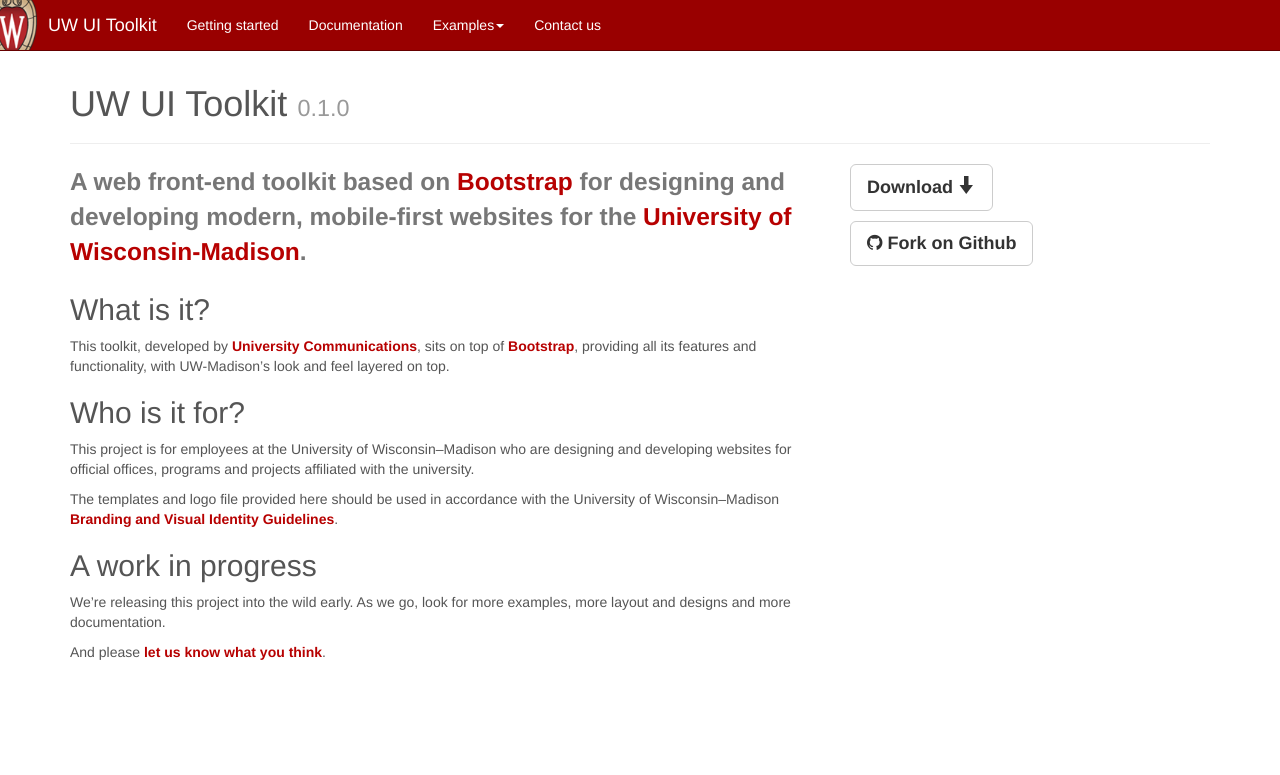
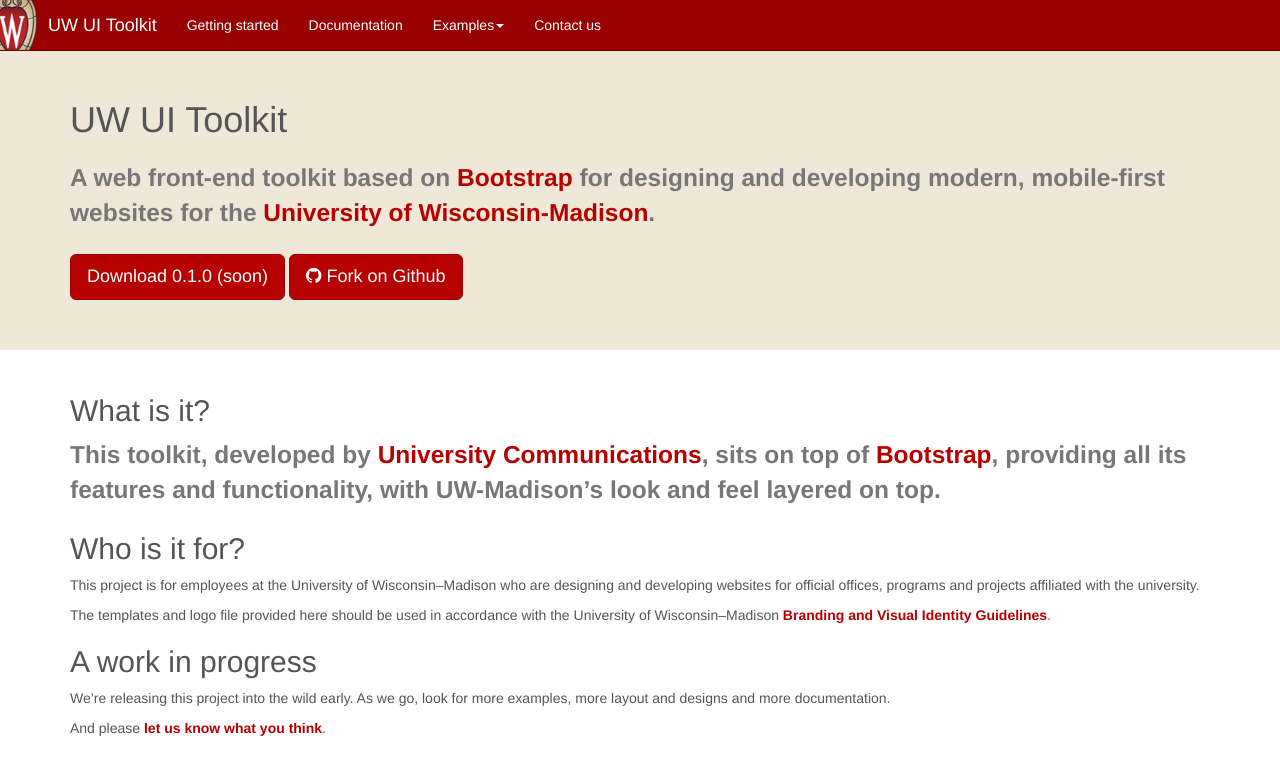
Before and after one commit to UWMadisonUcomm/uw-ui-toolkit, a Jekyll site: the page built from index.md, in a window 1280 px wide. Shown: the top 775 px of the page. Built offline with Jekyll 4.4.1, drawn with Linux system fonts in a browser that asks for light colours; nearby versions of some CDN libraries; Markdown is read by kramdown in place of the engine named in the settings.

Commit message:
Home header box.

```diff
--- a/_layouts/default.html
+++ b/_layouts/default.html
@@ -15,7 +15,10 @@
     <style type="text/css" media="screen">
       body {
         position: relative; /* For scrollyspy */
-        padding-top: 60px; /* Account for fixed navbar */
+        padding-top: 50px; /* Account for fixed navbar */
+      }
+      .toolkit-header h1 {
+        margin-bottom:20px;
       }
     </style>
   </head>
--- a/_layouts/home.html
+++ /dev/null
@@ -1,25 +0,0 @@
----
-layout: default
----
-<div class="container">
-  <div class="row">
-    <div class="col-md-12">
-      <div class="page-header">
-        <h1>UW UI Toolkit <small>{% uw_ui_toolkit_version %}</small></h1>
-      </div>
-    </div>
-  </div>
-  <div class="row">
-    <div class="col-sm-8 main {% if page.bold-first-graph %}bold-first-graph{% endif %}">
-      {{ content }}
-    </div>
-    <div class="col-sm-4 sidebar">
-      <p>
-        <a href="https://github.com/UWMadisonUcomm/uw-ui-toolkit/releases" class="btn btn-default btn-lg">Download <span class="glyphicon glyphicon-arrow-down"</span></a>
-      </p>
-      <p>
-        <a href="https://github.com/UWMadisonUcomm/uw-ui-toolkit" class="btn btn-default btn-lg"><i class="fa fa-github"></i> Fork on Github</a>
-      </p>
-    </div>
-  </div>
-</div>
--- a/_layouts/page.html
+++ b/_layouts/page.html
@@ -1,6 +1,20 @@
 ---
 layout: default
 ---
+{% if page.slug == 'home' %}
+<div class="toolkit-header" style="background-color:#efe8d8;padding:30px 15px 40px">
+  <div class="container bold-first-graph">
+    <h1>UW UI Toolkit</h1>
+    <p>
+      A web front-end toolkit based on <a href="http://getbootstrap.com">Bootstrap</a> for designing and developing modern, mobile-first websites for the  <a href="http://wisc.edu">University of Wisconsin-Madison</a>.
+    </p>
+    <p>
+      <a href="#" class="btn btn-primary btn-lg" target="_blank">Download {% uw_ui_toolkit_version %} (soon)</a>
+      <a href="https://github.com/UWMadisonUcomm/uw-ui-toolkit" class="btn btn-primary btn-lg" target="_blank"><i class="fa fa-github"></i> Fork on Github</a>
+    </p>
+  </div>
+</div>
+{% endif %}
 <div class="container">
   {% if page.title %}
   <div class="row">
```
Also changed, not shown: index.md (+1 -3 lines).
